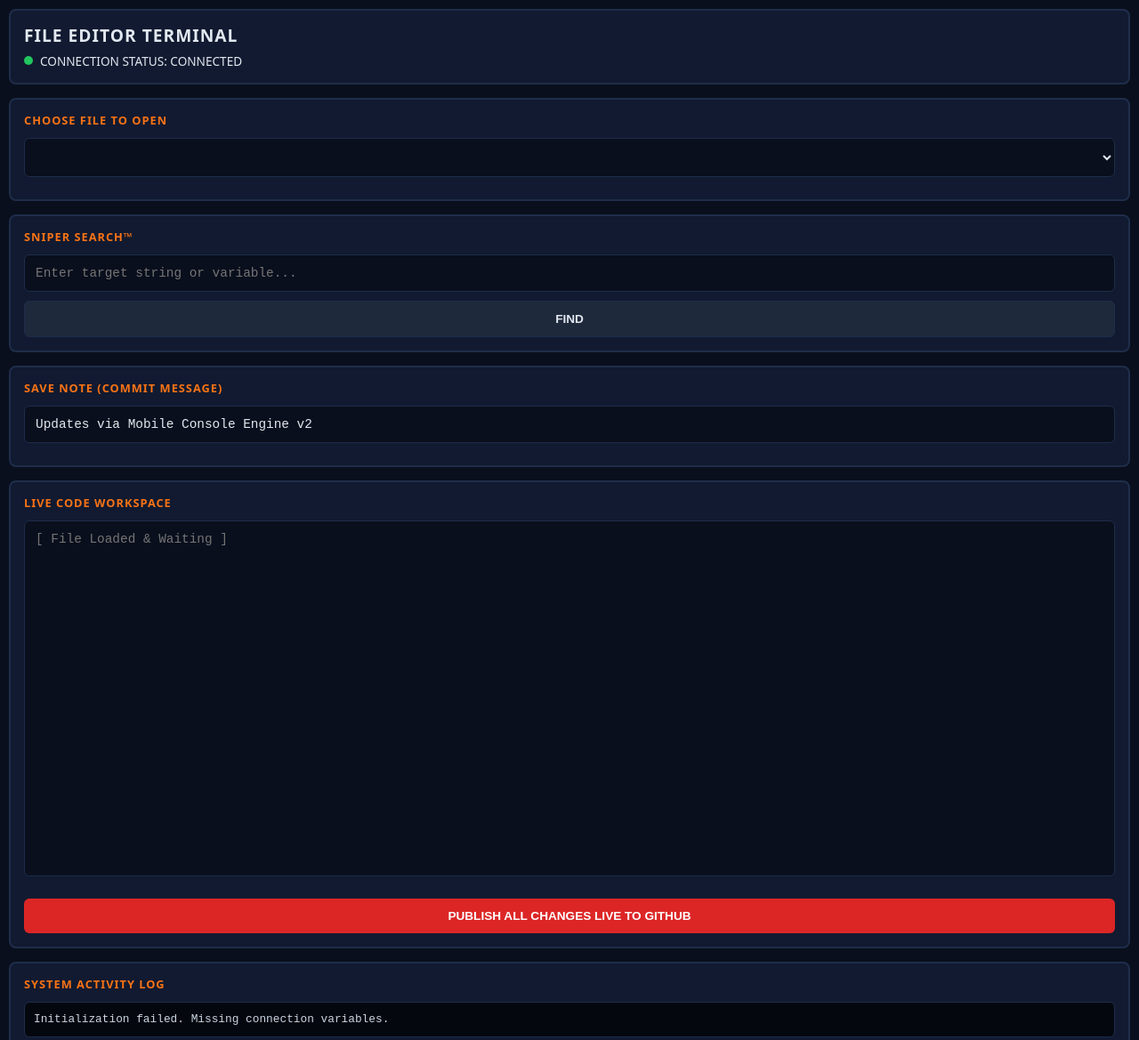
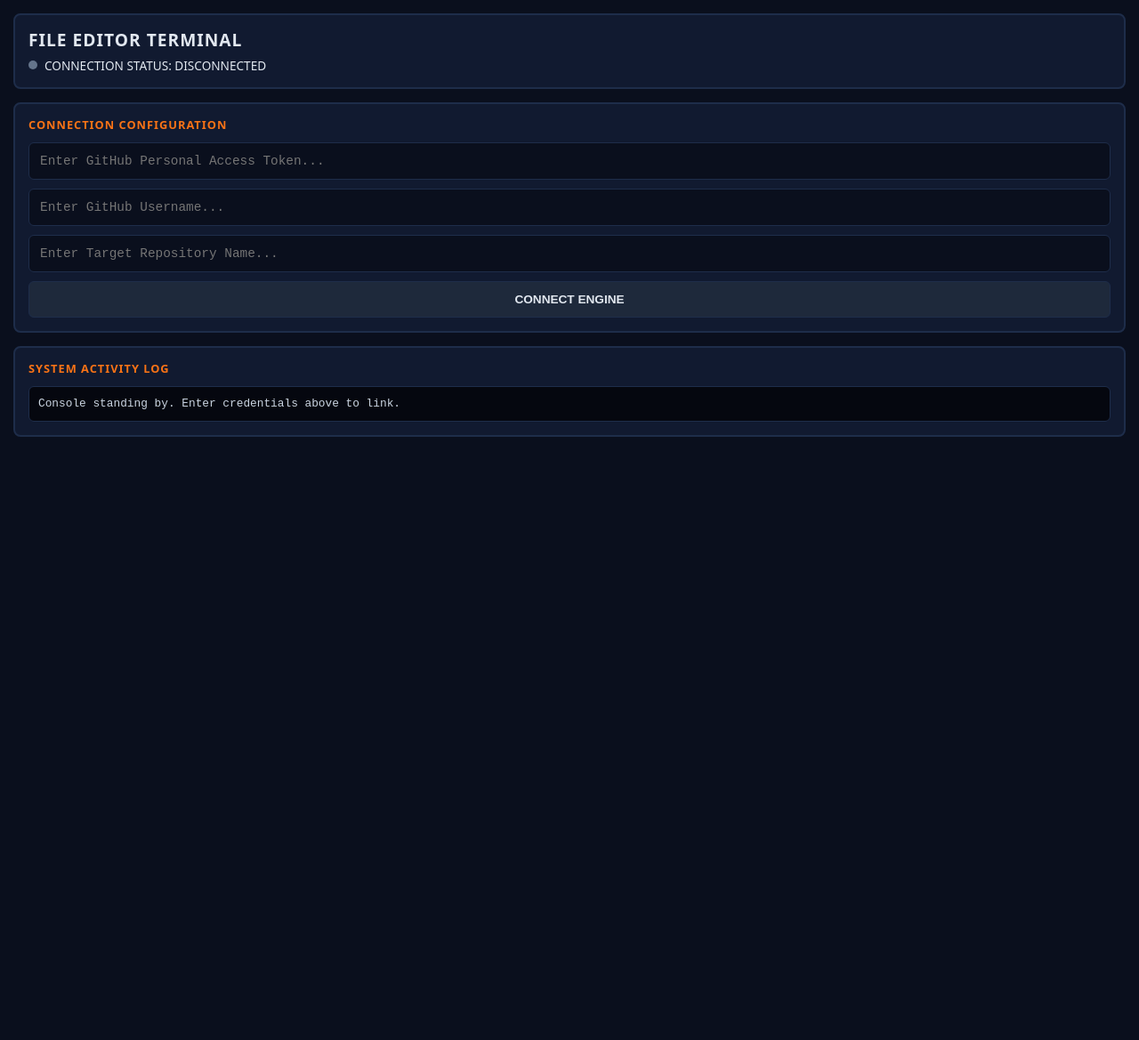
Before and after one commit to TheInkwellRepository/inkwell-command-console, a plain HTML site: page index.html in a window 1280 px wide. Shown: the top 1169 px of the page at 89% size. After the commit the page ends 800 px from the top, so only its background shows below. Drawn offline with Linux system fonts and the light colour scheme.

Commit message:
Update index.html

```diff
--- a/index.html
+++ b/index.html
@@ -23,7 +23,7 @@
             color: var(--text);
             font-family: system-ui, -apple-system, sans-serif;
             line-height: 1.4;
-            padding: 10px;
+            padding: 15px;
         }
 
         header {
@@ -37,7 +37,8 @@
         h1 { font-size: 1.2rem; text-transform: uppercase; letter-spacing: 1px; color: var(--text); }
 
         .status-container { display: flex; align-items: center; margin-top: 5px; font-size: 0.85rem; }
-        .status-dot { width: 10px; height: 10px; background-color: var(--action-green); border-radius: 50%; margin-right: 8px; }
+        .status-dot { width: 10px; height: 10px; background-color: #64748b; border-radius: 50%; margin-right: 8px; }
+        .status-dot.connected { background-color: var(--action-green); }
 
         .section-box {
             background-color: var(--panel);
@@ -91,17 +92,11 @@
         }
         .btn-publish:active { background-color: #b91c1c; }
 
-        /* The Infinite-Scroll Workspace Fix */
-        .workspace-wrapper {
-            width: 100%;
-        }
-
-        /* Textarea now resizes to display its entire content natively */
         textarea.dynamic-editor {
             height: auto;
-            min-height: 400px;
+            min-height: 300px;
             resize: none;
-            overflow-y: hidden; /* Disables internal scroll completely */
+            overflow-y: hidden;
             white-space: pre;
             overflow-x: auto;
         }
@@ -122,61 +117,46 @@
     <header>
         <h1>File Editor Terminal</h1>
         <div class="status-container">
-            <div class="status-dot"></div>
-            <span>CONNECTION STATUS: CONNECTED</span>
+            <div id="statusDot" class="status-dot"></div>
+            <span id="statusText">CONNECTION STATUS: DISCONNECTED</span>
         </div>
     </header>
 
-    <div class="section-box">
+    <div id="setupPanel" class="section-box">
+        <div class="section-title">Connection Configuration</div>
+        <input type="password" id="ghToken" placeholder="Enter GitHub Personal Access Token...">
+        <input type="text" id="ghUser" placeholder="Enter GitHub Username...">
+        <input type="text" id="ghRepo" placeholder="Enter Target Repository Name...">
+        <button onclick="connectToRepository()">Connect Engine</button>
+    </div>
+
+    <div id="workPanel" class="section-box" style="display:none;">
         <div class="section-title">Choose File to Open</div>
         <select id="fileSelector" onchange="loadFileContent()">
-            </select>
+            <option value="">-- Select a File --</option>
+        </select>
     </div>
 
-    <div class="section-box">
-        <div class="section-title">Sniper Search™</div>
-        <input type="text" id="sniperInput" placeholder="Enter target string or variable...">
-        <button onclick="runSniperSearch()">Find</button>
+    <div id="notePanel" class="section-box" style="display:none;">
+        <div class="section-title">Save Note (Commit Message)</div>
+        <input type="text" id="commitMessage" value="Updates via Mobile Console v2">
     </div>
 
-    <div class="section-box">
-        <div class="section-title">Save Note (Commit Message)</div>
-        <input type="text" id="commitMessage" value="Updates via Mobile Console Engine v2">
-    </div>
-
-    <div class="section-box workspace-wrapper">
+    <div id="editorPanel" class="section-box" style="display:none;">
         <div class="section-title">Live Code Workspace</div>
-        <textarea id="mainEditor" class="dynamic-editor" placeholder="[ File Loaded & Waiting ]" oninput="autoExpand(this)"></textarea>
-
+        <textarea id="mainEditor" class="dynamic-editor" placeholder="[ Standing By ]" oninput="autoExpand(this)"></textarea>
         <button class="btn-publish" onclick="publishChanges()">Publish All Changes Live to GitHub</button>
     </div>
 
     <div class="section-box">
         <div class="section-title">System Activity Log</div>
-        <div id="systemLog" class="log-box">Console pipeline standing by...</div>
+        <div id="systemLog" class="log-box">Console standing by. Enter credentials above to link.</div>
     </div>
 
     <script>
-        // Core API Configuration Storage
-        let config = { token: '', user: '', repo: '', branch: '' };
+        let config = { token: '', user: '', repo: '', branch: 'main' };
         let currentFileSha = '';
 
-        // Auto-load credentials from the active session string if present
-        window.addEventListener('DOMContentLoaded', () => {
-            const params = new URLSearchParams(window.location.search);
-            config.token = params.get('t') || localStorage.getItem('inkwell_token');
-            config.user = params.get('u') || localStorage.getItem('inkwell_user');
-            config.repo = params.get('r') || localStorage.getItem('inkwell_repo');
-            config.branch = params.get('b') || 'main';
-
-            if(config.token && config.repo) {
-                fetchRepositoryFiles();
-            } else {
-                updateLog("Initialization failed. Missing connection variables.");
-            }
-        });
-
-        // The Engine that auto-expands the window dynamically
         function autoExpand(textarea) {
             textarea.style.height = 'auto';
             textarea.style.height = textarea.scrollHeight + 'px';
@@ -186,17 +166,28 @@
             document.getElementById('systemLog').innerText = msg;
         }
 
-        async function fetchRepositoryFiles() {
+        async function connectToRepository() {
+            config.token = document.getElementById('ghToken').value;
+            config.user = document.getElementById('ghUser').value;
+            config.repo = document.getElementById('ghRepo').value;
+
+            if(!config.token || !config.user || !config.repo) {
+                return updateLog("Error: All configuration fields must be filled.");
+            }
+
             updateLog("Scanning remote vault tree...");
             const url = `https://api.github.com/repos/${config.user}/${config.repo}/git/trees/${config.branch}?recursive=1`;
+
             try {
                 const response = await fetch(url, {
                     headers: { 'Authorization': `token ${config.token}`, 'Accept': 'application/vnd.github.v3+json' }
                 });
-                const data = await response.json();
-                if(data.tree) {
+
+                if(response.ok) {
+                    const data = await response.json();
                     const selector = document.getElementById('fileSelector');
                     selector.innerHTML = '<option value="">-- Choose Target Repo File --</option>';
+
                     data.tree.forEach(file => {
                         if(file.type === 'blob') {
                             const opt = document.createElement('option');
@@ -205,12 +196,21 @@
                             selector.appendChild(opt);
                         }
                     });
+
+                    document.getElementById('statusDot').className = "status-dot connected";
+                    document.getElementById('statusText').innerText = `CONNECTED TO: ${config.repo}`;
+
+                    document.getElementById('setupPanel').style.display = 'none';
+                    document.getElementById('workPanel').style.display = 'block';
+                    document.getElementById('notePanel').style.display = 'block';
+                    document.getElementById('editorPanel').style.display = 'block';
+
                     updateLog("Repository architecture successfully cataloged.");
                 } else {
-                    updateLog("Error reading tree structure.");
+                    updateLog("Connection rejected. Check your token or repo name.");
                 }
             } catch (err) {
-                updateLog("Connection sequence interrupted.");
+                updateLog("Network connection sequence failed.");
             }
         }
 
@@ -230,27 +230,9 @@
                 const editor = document.getElementById('mainEditor');
                 editor.value = decodedContent;
                 updateLog(`File locked into memory buffer.`);
-
-                // Fire the auto-expand rule immediately on load
                 autoExpand(editor);
             } catch (err) {
                 updateLog("Failed to process file decoding.");
-            }
-        }
-
-        function runSniperSearch() {
-            const searchTerm = document.getElementById('sniperInput').value;
-            const editor = document.getElementById('mainEditor');
-            if(!searchTerm || !editor.value) return;
-
-            const index = editor.value.indexOf(searchTerm);
-            if(index !== -1) {
-                editor.focus();
-                editor.setSelectionRange(index, index + searchTerm.length);
-                const lineBreakCount = editor.value.substring(0, index).split('\n').length;
-                updateLog(`Target located on text sequence sequence line ${lineBreakCount}.`);
-            } else {
-                updateLog("Target string not found in file architecture.");
             }
         }
 
```
